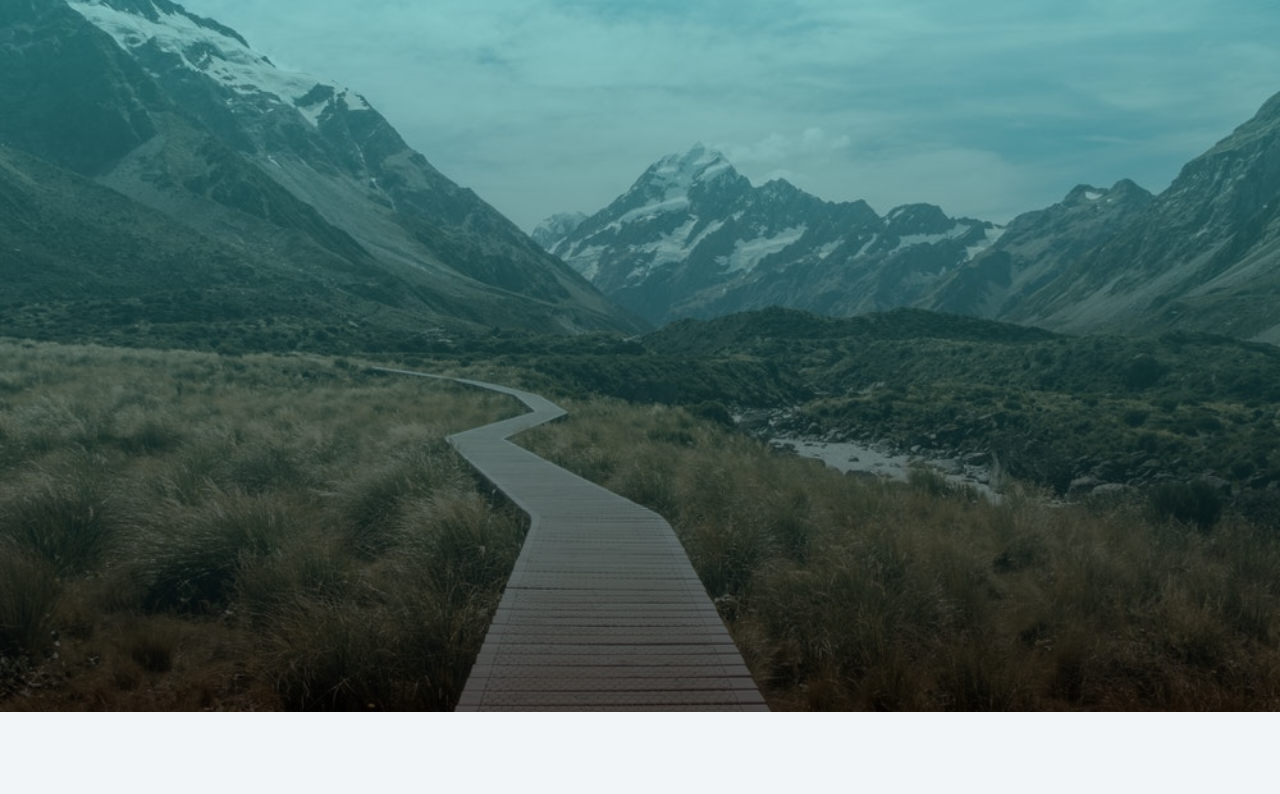
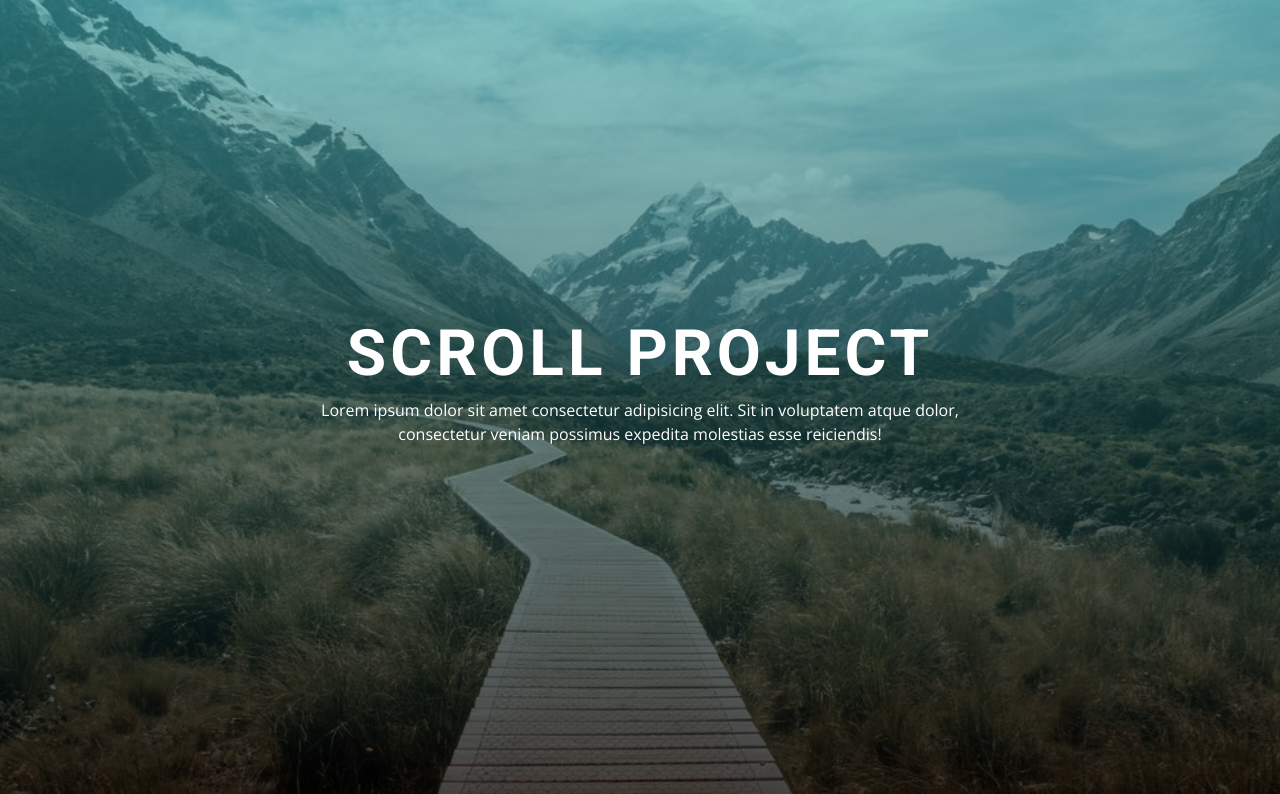
Before and after one commit to DanieleErcoli243/scroll, a plain HTML site: page index.html in a window 1280 px wide. Shown: the part 88-882 px from the top of the page. Before the commit the page ends 800 px from the top, so only its background shows below. Drawn offline with nearby package versions, Linux system fonts and the light colour scheme.

Commit message:
added a banner

```diff
--- a/index.html
+++ b/index.html
@@ -43,6 +43,13 @@
         </div>
       </div>
     </nav>
+    <div class="banner">
+      <div class="container">
+        <h1>Scroll Project</h1>
+        <p>Lorem ipsum dolor sit amet consectetur adipisicing elit. Sit in voluptatem atque dolor, consectetur veniam
+          possimus expedita molestias esse reiciendis!</p>
+      </div>
+    </div>
   </header>
   <!-- javascript -->
   <script src=" app.js"></script>
```
